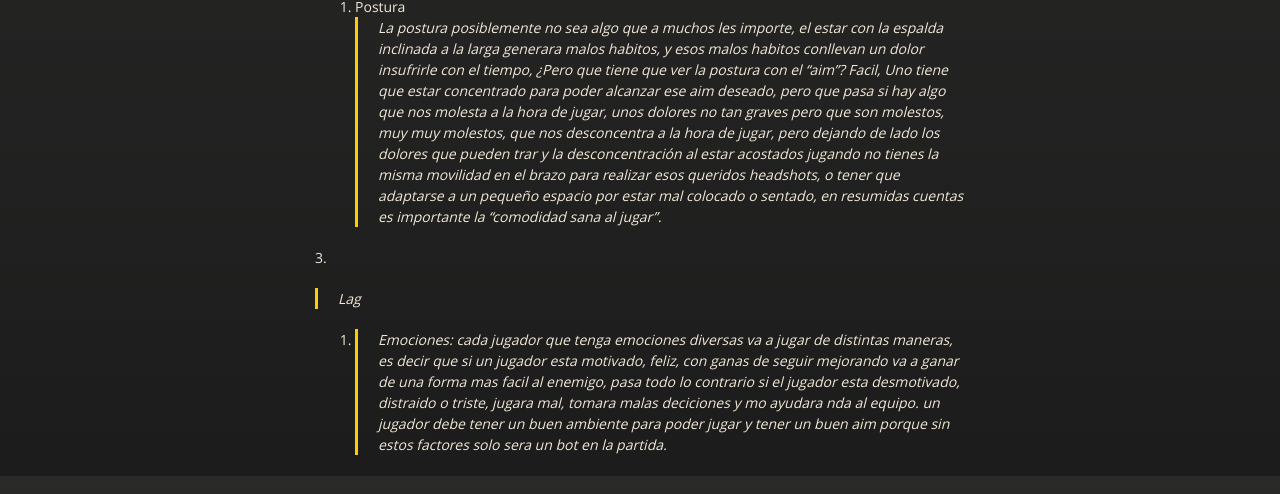
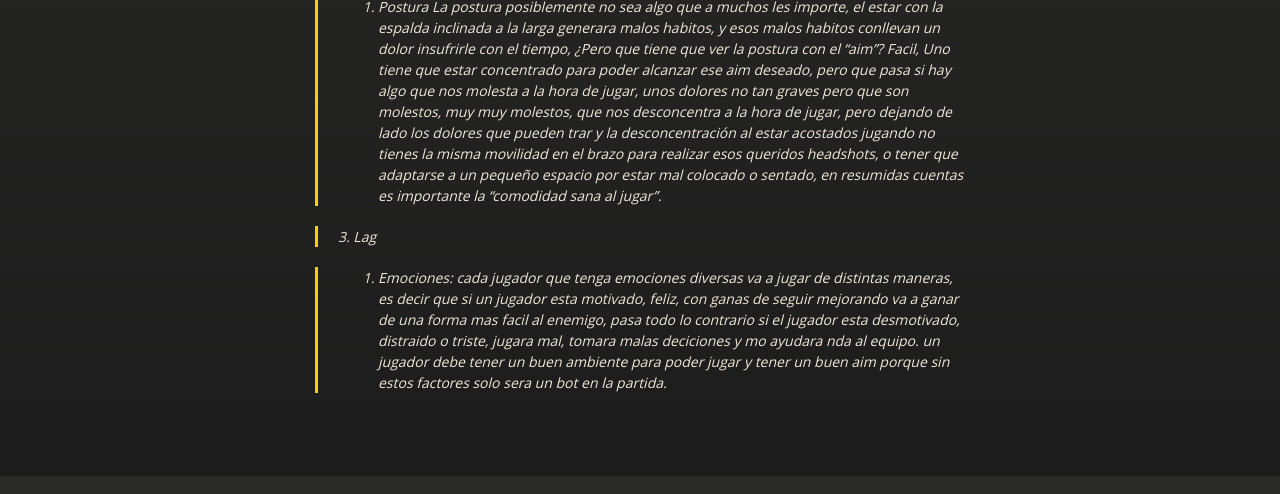
Before and after one commit to zetheer/cs-go-aim, a Jekyll site: the page built from index.md, in a window 1280 px wide and 900 px high, scrolled down 1889 px, cut to the strip 335-829 px from the top of the window. Built offline with Jekyll 4.4.1, drawn with Linux system fonts in a browser that asks for light colours; our own code applies the rules of GitHub Pages for plain Markdown files; the repository's description, which GitHub fills in, is left out; part of the change alters nothing that is shown.

```diff
--- a/index.md
+++ b/index.md
@@ -40,19 +40,19 @@ Meta = **Tener buen aim**
 
 
 **Factores que influencian al mal "aim"**:
- 1. Mouse
+ >1. Mouse
 
- > Al tener un mouse de mala calidad o un mouse de gama baja (dejando de lado lo poco ergonomico y comodo que es) los materiales de construccion al ser "baratos" conllevan a no contrarestar el aim de cada persona, lo que mas influye en cuanto a punteria se trata es el sensor, ¿Por qué? se preguntaran, bastante simple. pero primero dejar en claro que las características ideales del ratón dependen mucho del uso que se le vaya a dar, es por ello que un ratón para juegos no será igual que un ratón destinado a tareas de oficina por ejemplo. Pero vamos a lo que vamos es importante ya que entre mejor el sensor menos errores del lectura va a tener el (variaciones de movimiento, errores de lectura, etc) esto lleva a no poder acostumbrarse muscularmente hablando el movimiento de el real movimiento que se debe hacer, esto lleva a no poder tener el "aim soñado que muchos desean lograr". Ultima cosa a aclarar es "un mosue bueno no dice que seas un buen jugador".
+  Al tener un mouse de mala calidad o un mouse de gama baja (dejando de lado lo poco ergonomico y comodo que es) los materiales de construccion al ser "baratos" conllevan a no contrarestar el aim de cada persona, lo que mas influye en cuanto a punteria se trata es el sensor, ¿Por qué? se preguntaran, bastante simple. pero primero dejar en claro que las características ideales del ratón dependen mucho del uso que se le vaya a dar, es por ello que un ratón para juegos no será igual que un ratón destinado a tareas de oficina por ejemplo. Pero vamos a lo que vamos es importante ya que entre mejor el sensor menos errores del lectura va a tener el (variaciones de movimiento, errores de lectura, etc) esto lleva a no poder acostumbrarse muscularmente hablando el movimiento de el real movimiento que se debe hacer, esto lleva a no poder tener el "aim soñado que muchos desean lograr". Ultima cosa a aclarar es "un mosue bueno no dice que seas un buen jugador".
 
 ![Octocat](https://cdn.shopify.com/s/files/1/0427/1069/6104/products/G403_1_-500x500_300x300.png?v=1608232317)
 
-2. Postura
- >  La postura posiblemente no sea algo que a muchos les importe, el estar con la espalda inclinada a la larga generara malos habitos, y esos malos habitos conllevan un dolor insufrirle con el tiempo, ¿Pero que tiene que ver la postura con el "aim"? Facil, Uno tiene que estar concentrado para poder alcanzar ese aim deseado, pero que pasa si hay algo que nos molesta a la hora de jugar, unos dolores no tan graves pero que son molestos, muy muy molestos, que nos desconcentra a la hora de jugar, pero dejando de lado los dolores que pueden trar y la desconcentración al estar acostados jugando no tienes la misma movilidad en el brazo para realizar esos queridos headshots, o tener que adaptarse a un pequeño espacio por estar mal colocado o sentado, en resumidas cuentas es importante la "comodidad sana al jugar".
+ >2. Postura
+   La postura posiblemente no sea algo que a muchos les importe, el estar con la espalda inclinada a la larga generara malos habitos, y esos malos habitos conllevan un dolor insufrirle con el tiempo, ¿Pero que tiene que ver la postura con el "aim"? Facil, Uno tiene que estar concentrado para poder alcanzar ese aim deseado, pero que pasa si hay algo que nos molesta a la hora de jugar, unos dolores no tan graves pero que son molestos, muy muy molestos, que nos desconcentra a la hora de jugar, pero dejando de lado los dolores que pueden trar y la desconcentración al estar acostados jugando no tienes la misma movilidad en el brazo para realizar esos queridos headshots, o tener que adaptarse a un pequeño espacio por estar mal colocado o sentado, en resumidas cuentas es importante la "comodidad sana al jugar".
 
-3.
->Lag
+ >3.
+Lag
 
 
 
-4.
->Emociones: cada jugador que tenga emociones diversas va a jugar de distintas maneras, es decir que si un jugador esta motivado, feliz, con ganas de seguir mejorando va a ganar de una forma mas facil al enemigo, pasa todo lo contrario si el jugador esta desmotivado, distraido o triste, jugara mal, tomara malas deciciones y mo ayudara nda al equipo. un jugador debe tener un buen ambiente para poder jugar y tener un buen aim porque sin estos factores solo sera un bot en la partida.
+ >4.
+Emociones: cada jugador que tenga emociones diversas va a jugar de distintas maneras, es decir que si un jugador esta motivado, feliz, con ganas de seguir mejorando va a ganar de una forma mas facil al enemigo, pasa todo lo contrario si el jugador esta desmotivado, distraido o triste, jugara mal, tomara malas deciciones y mo ayudara nda al equipo. un jugador debe tener un buen ambiente para poder jugar y tener un buen aim porque sin estos factores solo sera un bot en la partida.
```
